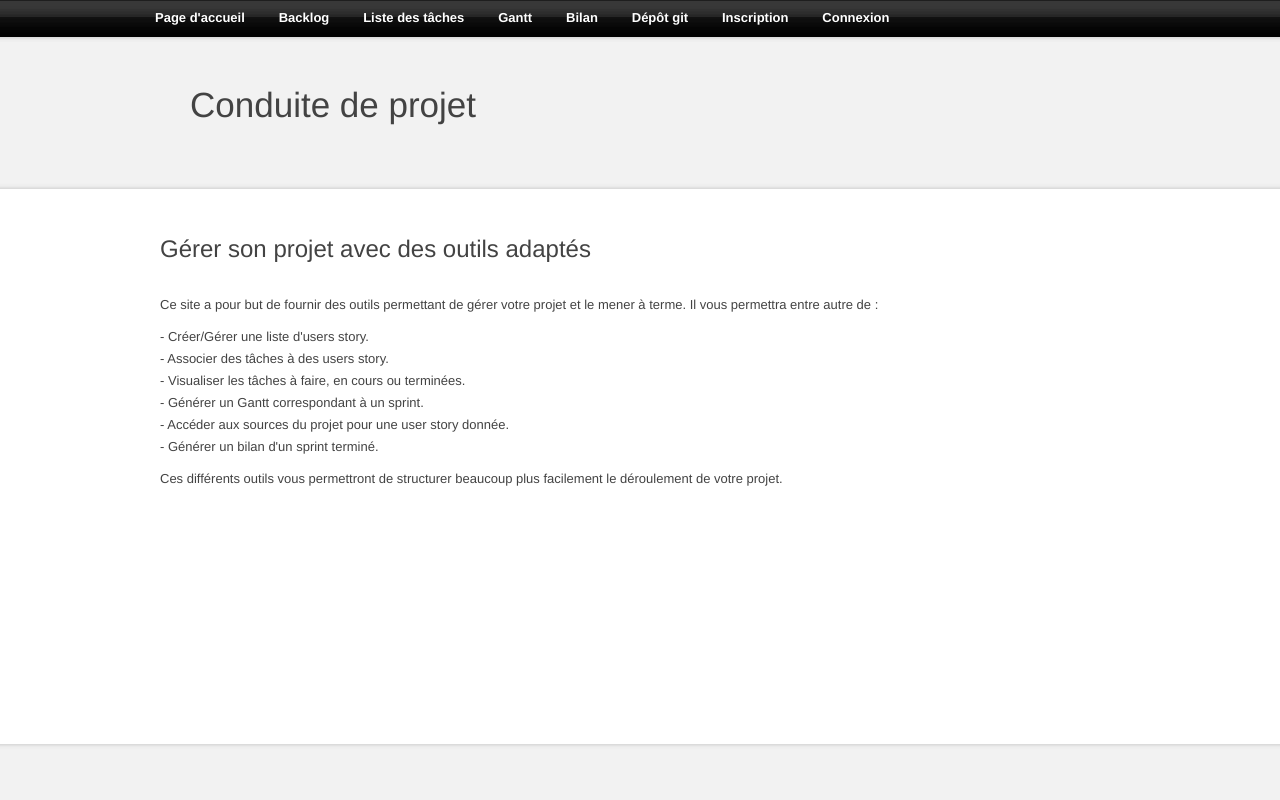
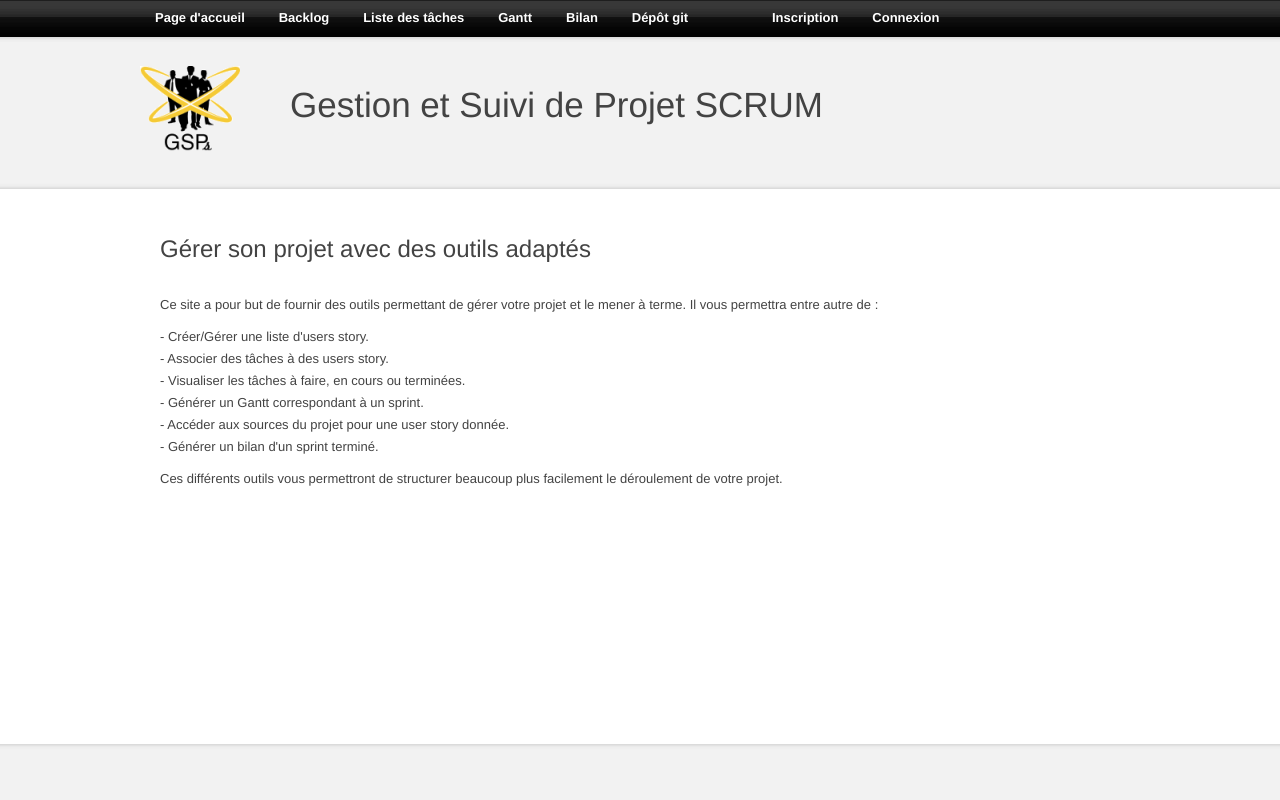
Before and after one commit to eloubrie/gestion-et-suivi-de-projets, a PHP site: page /index.php in a window 1280 px wide. Run offline with PHP 8.4, Linux system fonts and the light colour scheme; data comes from the database, SQL or seed files in the repository.

Commit message:
modification du design et deconnexion faite

```diff
--- /dev/null
+++ b/dev/src/deconnexion.php
@@ -0,0 +1,5 @@
+<?php
+session_start();
+session_destroy();
+header('location: index.php');
+?>
--- a/dev/src/structure/design/style.css
+++ b/dev/src/structure/design/style.css
@@ -43,6 +43,12 @@ html, body
 	width : 1000px;
 	height : 180px;
 	margin : auto;
+}
+
+#logoSite
+{
+        float : left;
+        margin-top: 30px;
 }
 
 #banniere h1
@@ -111,13 +117,27 @@ img
 	margin : auto;
 }
 
-#menu a
+#menu a:not(#shiftLeft)
 {
 	padding-right : 15px;
 	padding-left : 15px;
 	font-size : 13px;
 	font-weight : bold;
 	color : white;
+}
+
+#pseudo, #shiftLeft
+{
+        padding-right : 15px;
+	padding-left : 65px;
+	font-size : 13px;
+	font-weight : bold;
+	color : #c8e5bc;
+}
+
+#shiftLeft
+{
+        color : white;
 }
 
 /* /////////////////////////////////////////////////////////////////////////////////////////// */
--- a/dev/src/structure/top_page.php
+++ b/dev/src/structure/top_page.php
@@ -1,3 +1,7 @@
+<?php
+session_start();
+?>
+
 <!DOCTYPE html PUBLIC "-//W3C//DTD XHTML 1.0 Strict//EN" "http://www.w3.org/TR/xhtml1/DTD/xhtml1-strict.dtd">
 <html xmlns="http://www.w3.org/1999/xhtml" xml:lang="fr" lang="fr">
 
@@ -19,12 +23,27 @@
 					<a href="gantt.php">Gantt</a>
 					<a href="results.php">Bilan</a>
 					<a href="git.php">Dépôt git</a>
-					<a href="inscription.php">Inscription</a>
-					<a href="connection.php">Connexion</a>
+					<?php
+                                        if (isset($_SESSION['pseudo']))
+                                        {
+                                            echo '<span id="pseudo">'.$_SESSION['pseudo'].'</span>';
+                                        ?>
+                                            <a href="deconnexion.php">Déconnexion</a>
+                                        <?php
+                                        }
+                                        else
+                                        {
+                                        ?>
+                                            <a id="shiftLeft" href="inscription.php">Inscription</a>
+                                            <a href="connexion.php">Connexion</a>
+                                        <?php
+                                        }
+                                        ?>
 				</div>
 
 				<div id="banniere">
-					<h1>Conduite de projet</h1>
+                                        <img id="logoSite" alt="logo du site" src="structure/design/logoSite.png" />
+					<h1>Gestion et Suivi de Projet SCRUM</h1>
 				</div>
 
 				<div id="corps">
```
Also changed, not shown: dev/src/structure/design/logoSite.png (added), 8 other files.
